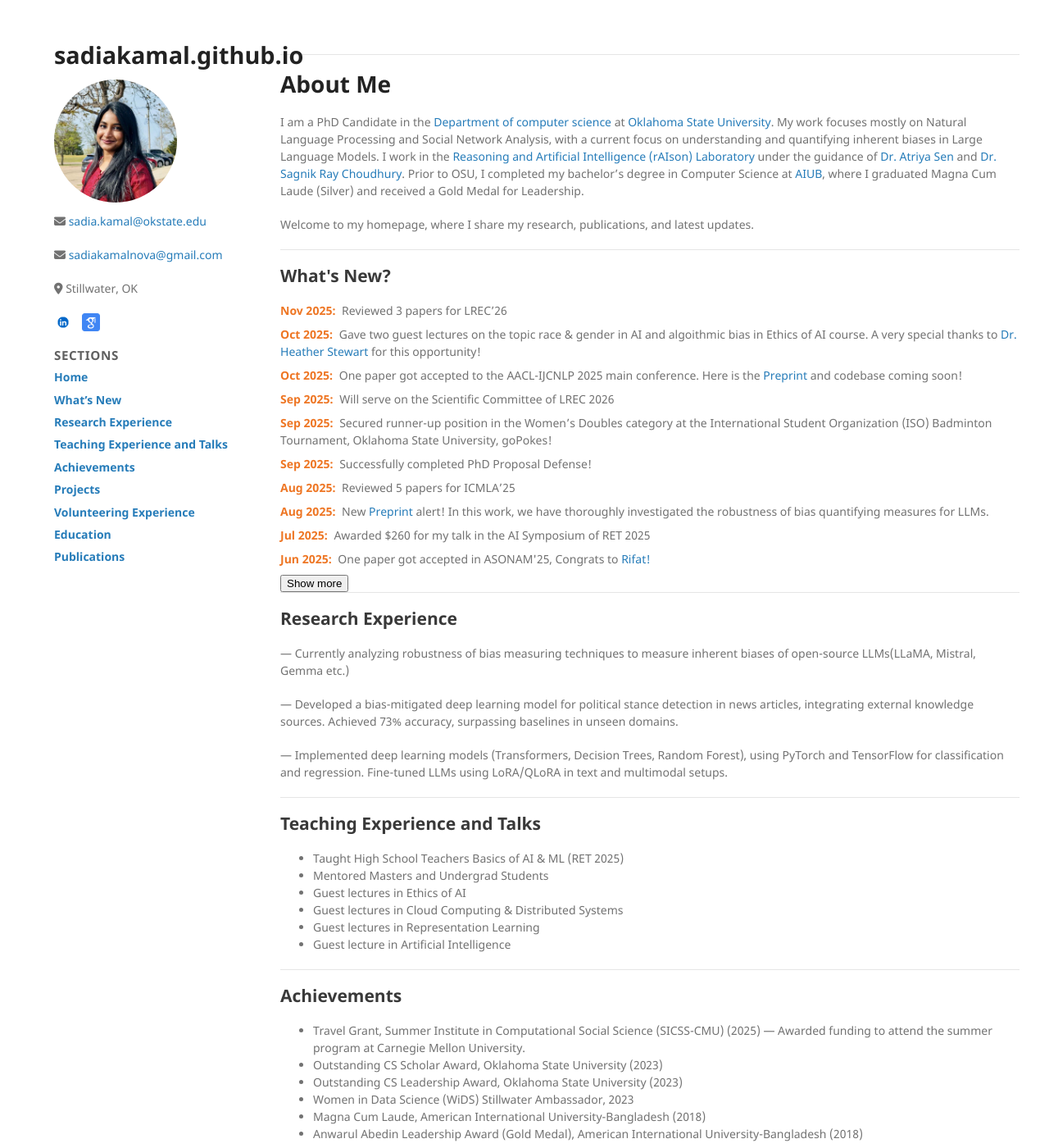
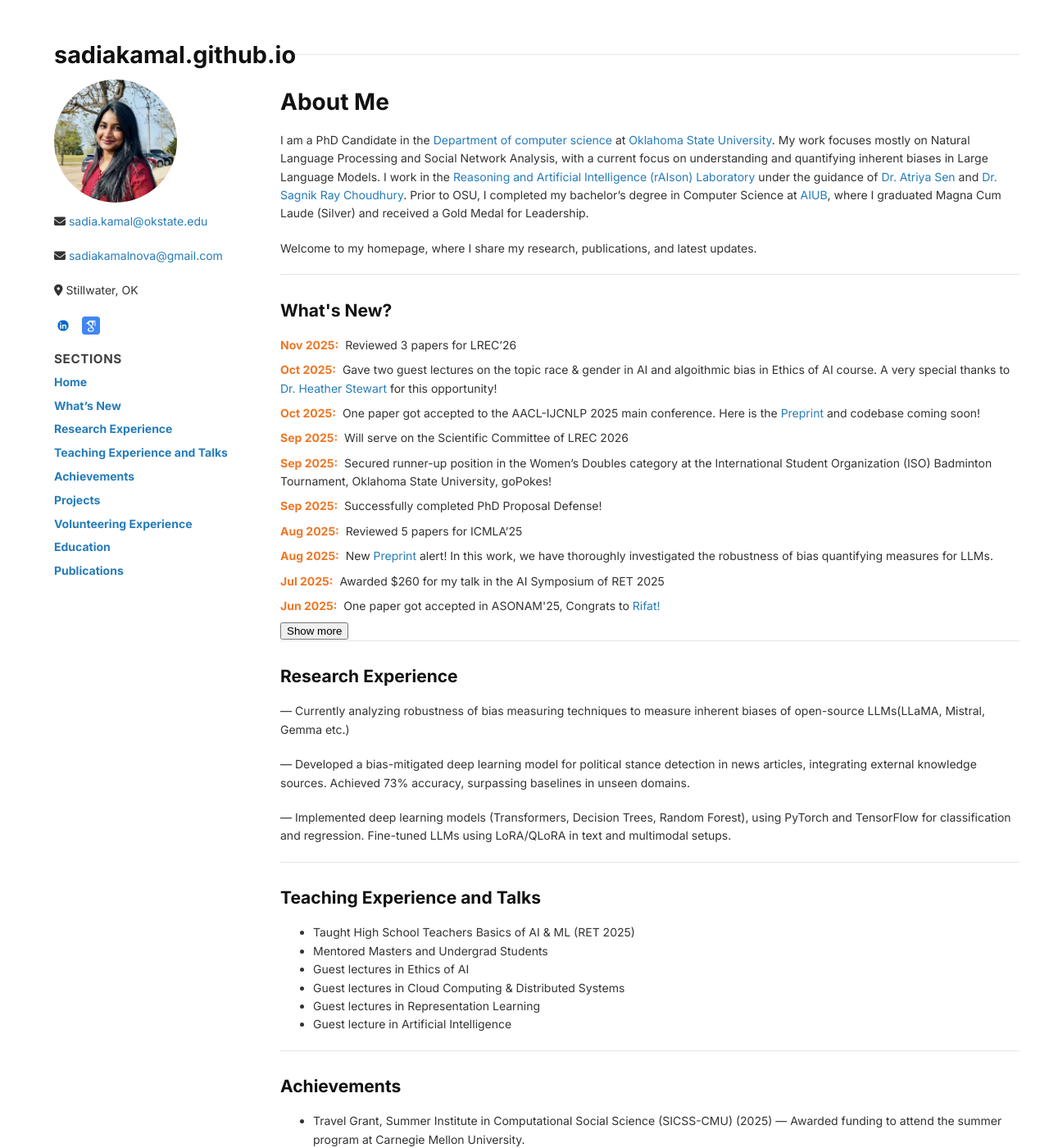
Before and after one commit to sadiakamal/sadiakamal.github.io, a Jekyll site: the page built from index.md, in a window 1280 px wide and 1400 px high. Shown: the whole window at 82% size. Built offline with Jekyll 4.4.1, drawn with Linux system fonts in a browser that asks for light colours; the repository's description, which GitHub fills in, is left out.

Commit message:
Add Inter font and update styles in default layout
Added Google Fonts preconnect links and Inter font stylesheet. Updated body and heading styles for improved typography and readability.

```diff
--- a/_layouts/default.html
+++ b/_layouts/default.html
@@ -19,6 +19,33 @@
     </script>
 
     {% include head-custom.html %}
+    <link rel="preconnect" href="https://fonts.googleapis.com">
+    <link rel="preconnect" href="https://fonts.gstatic.com" crossorigin>
+    <link href="https://fonts.googleapis.com/css2?family=Inter:wght@400;500;700&display=swap" rel="stylesheet">
+
+    <style>
+      body {
+        /* This applies the Inter font and modern fallbacks for all text */
+        font-family: 'Inter', -apple-system, BlinkMacSystemFont, "Segoe UI", Roboto, Helvetica, Arial, sans-serif;
+        -webkit-font-smoothing: antialiased;
+        -moz-osx-font-smoothing: grayscale;
+        line-height: 1.6; /* Improves readability for long text like research and bio */
+        color: #333;
+      }
+
+      h1, h2, h3, h4, h5, h6 {
+        /* Makes your section headings bold and distinct */
+        font-weight: 700;
+        color: #111;
+        margin-top: 1.5em;
+      }
+
+      /* Optional: Makes the "What's New" dates slightly bolder */
+      .date {
+        font-weight: 500;
+        color: #555;
+      }
+      </style>
   </head>
 
   <body>
```
